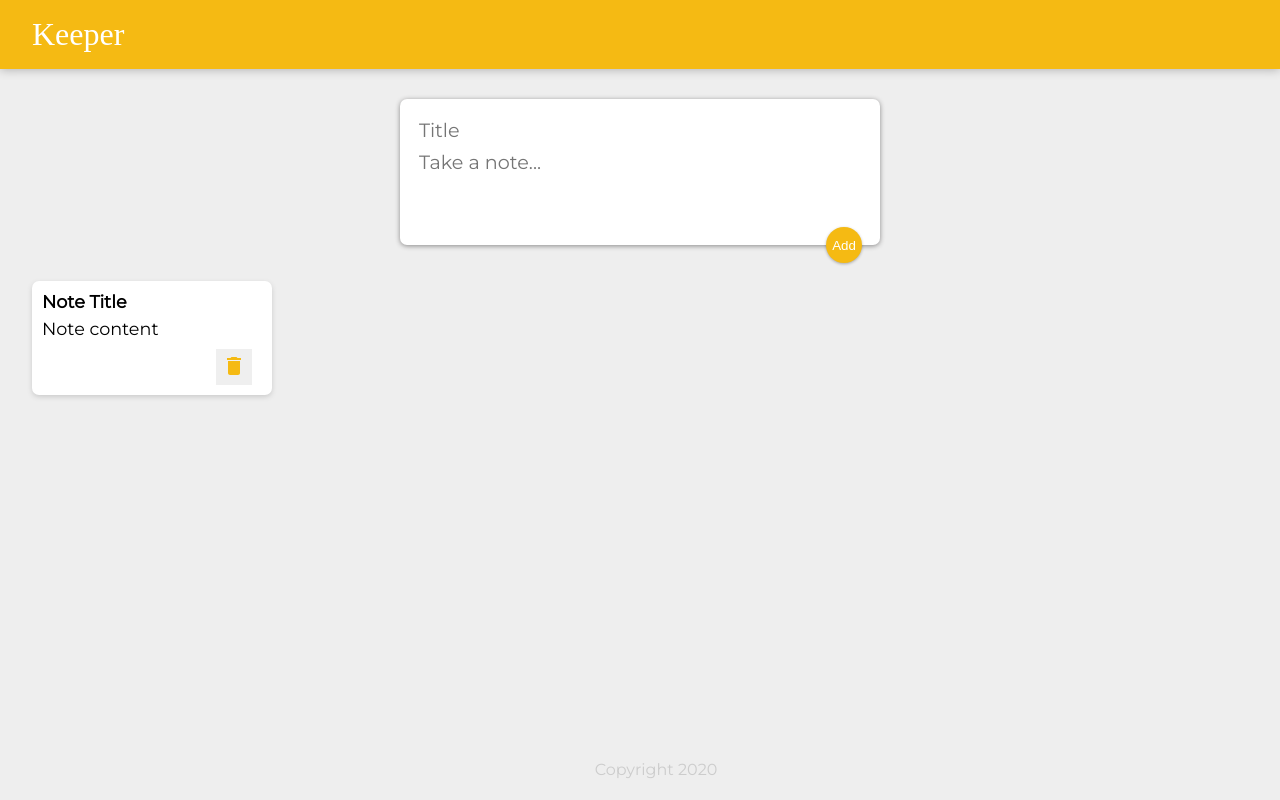
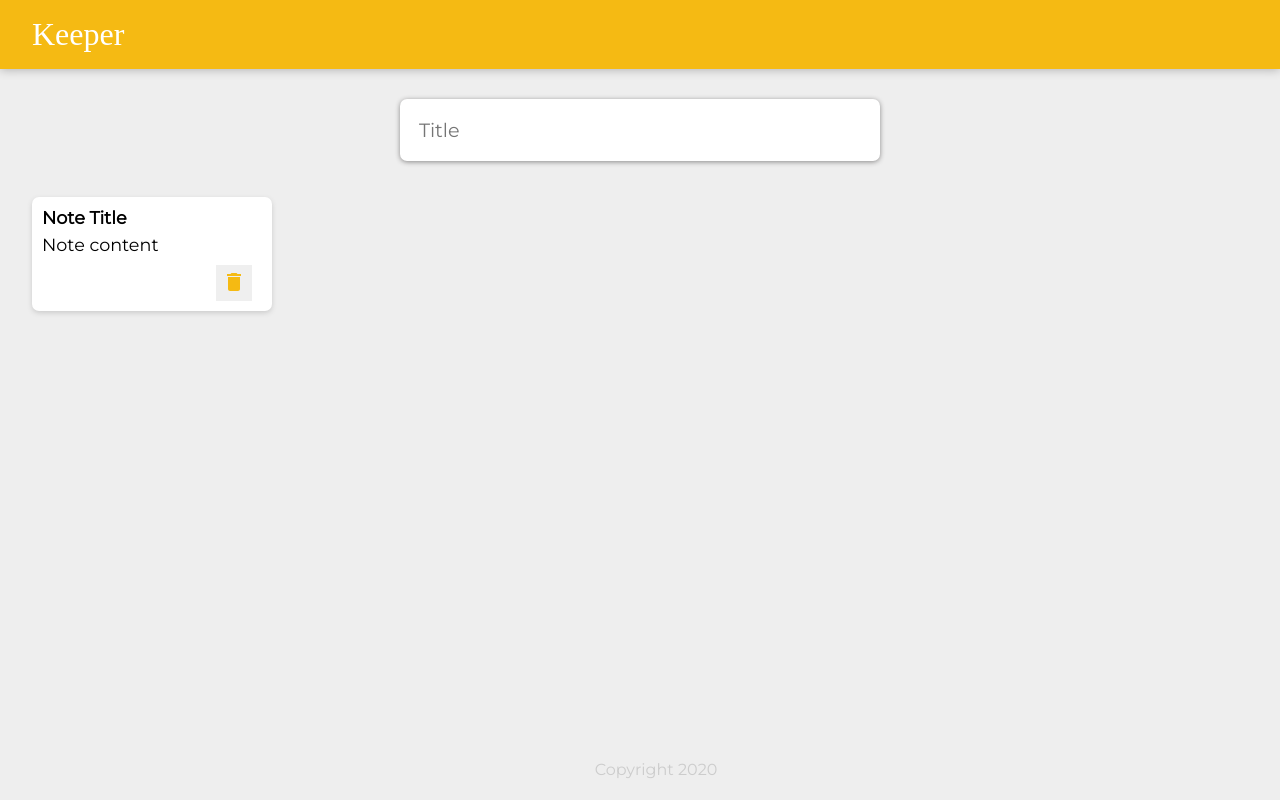
Before and after one commit to omri2861/UdemyWebDev, a React (Create React App) app in the folder keeper/: page / in a window 1280 px wide. Built offline with nearby package versions, Linux system fonts and the light colour scheme; a web font is replaced by a local one.

Commit message:
Added the 'add' icon and collapsing functionality for the creation area component

```diff
--- a/keeper/src/components/CreateArea.jsx
+++ b/keeper/src/components/CreateArea.jsx
@@ -1,7 +1,11 @@
 import React from "react";
+import AddIcon from '@material-ui/icons/Add';
+import Fab from "@material-ui/core/Fab";
+import Collapse from "@material-ui/core/Collapse";
 
 function CreateArea(props) {
   const [newNote, setNewNote] = React.useState({title: "", content: ""});
+  const [isCollapsed, setIsCollapsed] = React.useState(true);
 
   function updateForm(event) {
     const { name, value } = event.target;
@@ -21,8 +25,12 @@ function CreateArea(props) {
     event.preventDefault();
   }
 
+  function expand() {
+    setIsCollapsed(false);
+  }
+
   return (
-    <div>
+    <div onClick={expand}>
       <form className="create-note">
         <input
           name="title"
@@ -30,6 +38,7 @@ function CreateArea(props) {
           value={newNote.title}
           onChange={updateForm}
         />
+        <Collapse in={!isCollapsed}>
         <textarea
           name="content"
           placeholder="Take a note..."
@@ -37,7 +46,8 @@ function CreateArea(props) {
           value={newNote.content}
           onChange={updateForm}
         />
-        <button onClick={submit}>Add</button>
+        <Fab onClick={submit}><AddIcon /></Fab>
+        </Collapse>
       </form>
     </div>
     );
```
